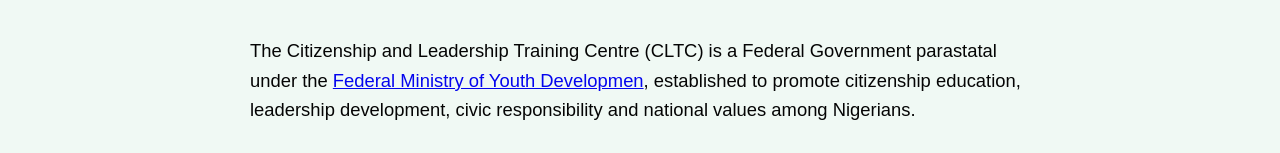
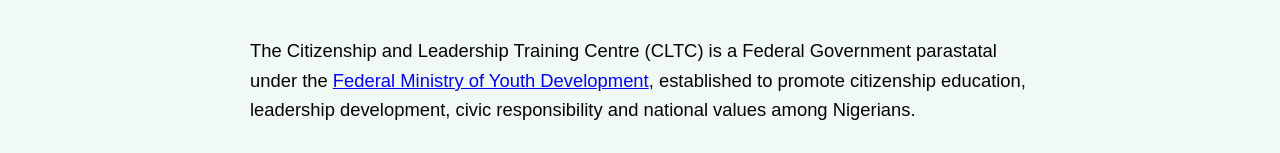
Before and after one commit to Balami7/cltc17, a Next.js app: page /about in a window 1280 px wide. Shown: the part 329-482 px from the top of the page. Built offline with nearby package versions, Linux system fonts and the light colour scheme; some icons are missing.

Commit message:
Update page.tsx

```diff
--- a/app/about/page.tsx
+++ b/app/about/page.tsx
@@ -14,7 +14,7 @@ export default function AboutPage() {
 
           <div className="content">
             <p>
-              The Citizenship and Leadership Training Centre (CLTC) is a Federal Government parastatal under the <a href="https://fmyd.gov.ng" target="_blank">Federal Ministry of Youth Developmen</a>, established to promote citizenship education, leadership development, civic responsibility and national values among Nigerians.
+              The Citizenship and Leadership Training Centre (CLTC) is a Federal Government parastatal under the <a href="https://fmyd.gov.ng" target="_blank">Federal Ministry of Youth Development</a>, established to promote citizenship education, leadership development, civic responsibility and national values among Nigerians.
             </p>
             <p>
               CLTC was established in 1951 and given legal status by an Act of Parliament published in the extraordinary Official Gazette No. 45 of August 10, 1960. This legal instrument was later modified and repealed by Decree No. 38, enacted in December 1989.
```
